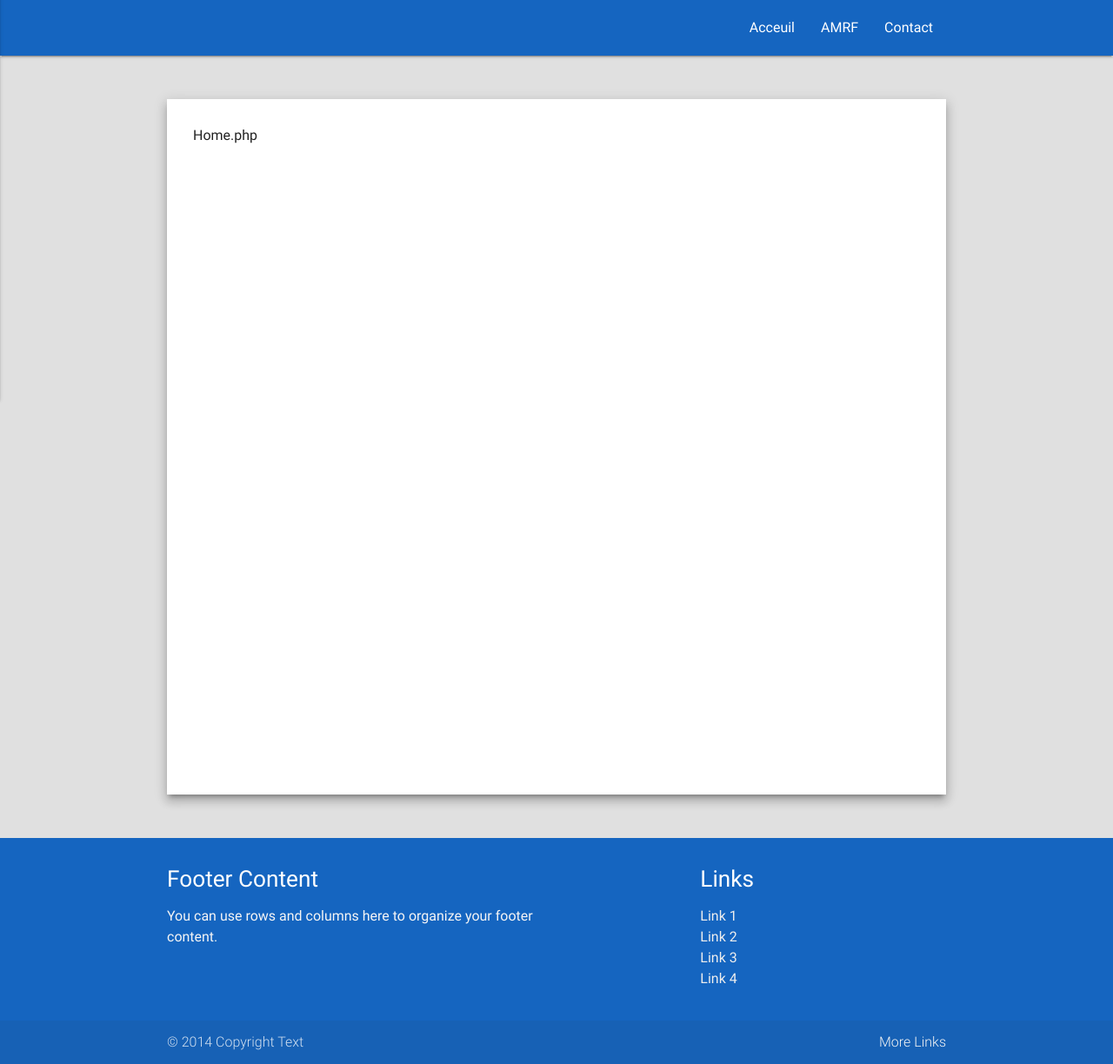
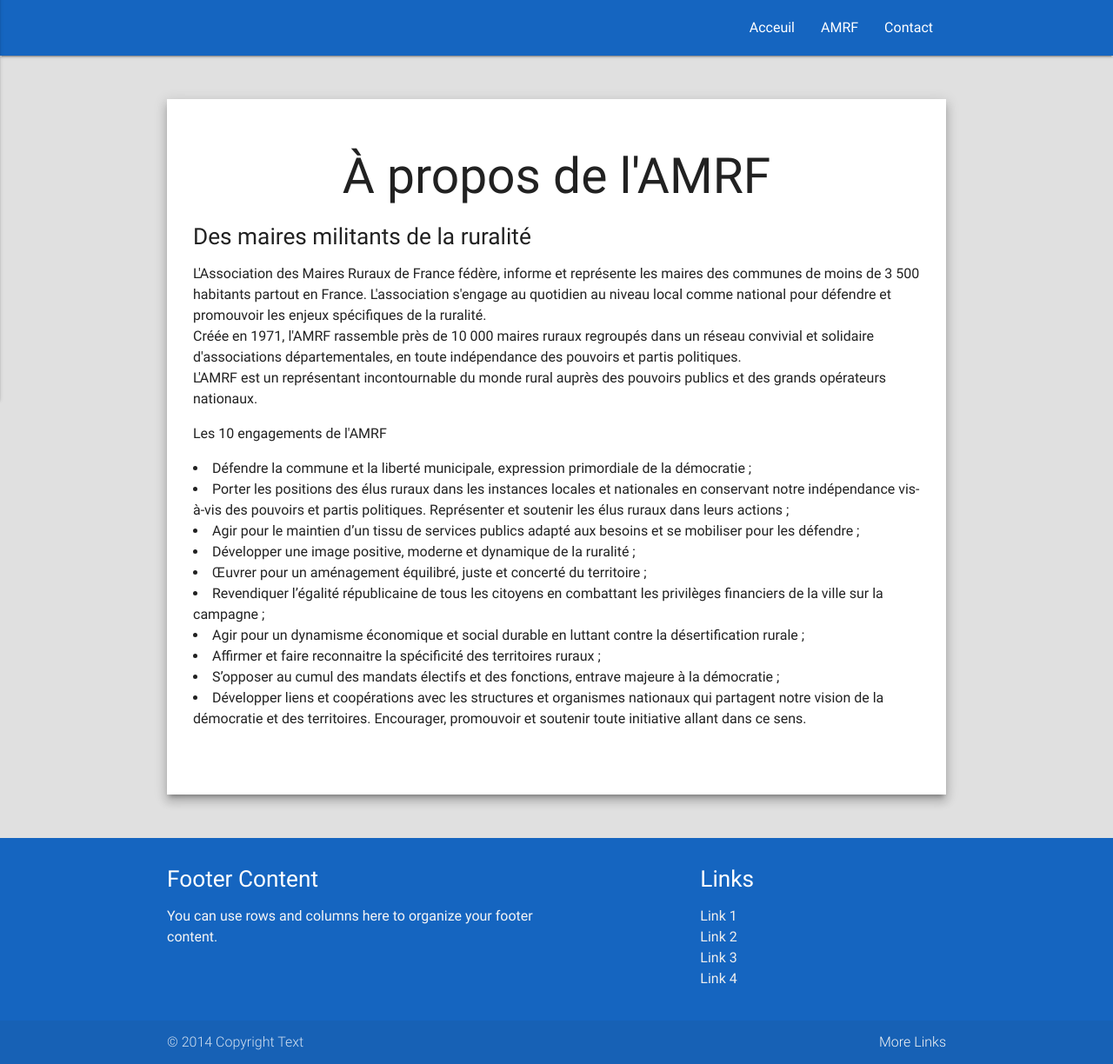
Before and after one commit to Cerynna/Lyon-0917-AMRF, a PHP site: page /?page=amrf in a window 1280 px wide. Shown: the part 400-1624 px from the top of the page at 87% size. Run offline with PHP 8.4, Linux system fonts and the light colour scheme; some libraries are stand-ins or nearby versions.

Commit message:
add file amrf

```diff
--- a/index.php
+++ b/index.php
@@ -35,7 +35,7 @@
             <a href="#" data-activates="mobile-demo" class="button-collapse"><i class="material-icons">menu</i></a>
             <ul class="right hide-on-med-and-down">
                 <li><a href="#">Acceuil</a></li>
-                <li><a href="#">AMRF</a></li>
+                <li><a href="?page=amrf">AMRF</a></li>
                 <li><a href="?page=contact">Contact</a></li>
             </ul>
             <ul class="side-nav" id="mobile-demo">
@@ -62,6 +62,9 @@
                 switch ($page) {
                     case 'home':
                         $linkPage = "home.php";
+                        break;
+                    case 'amrf':
+                        $linkPage = "amrf.php";
                         break;
                     case 'contact':
                         $linkPage = "formContact.php";
--- /dev/null
+++ b/public/pages/amrf.php
@@ -0,0 +1,41 @@
+<?php
+/**
+ * Created by PhpStorm.
+ * User: simont
+ * Date: 02/10/2017
+ * Time: 17:07
+ */
+?>
+
+
+<h2 class="center-align">À propos de l'AMRF</h2>
+
+<h5>Des maires militants de la ruralité</h5>
+
+<p>L'Association des Maires Ruraux de France fédère, informe et représente les maires des communes de moins de 3 500 habitants partout en France. L'association s'engage au quotidien au niveau local comme national pour défendre et promouvoir les enjeux spécifiques de la ruralité.<br/>
+
+Créée en 1971, l'AMRF rassemble près de 10 000 maires ruraux regroupés dans un réseau convivial et solidaire d'associations départementales, en toute indépendance des pouvoirs et partis politiques.<br/>
+
+L'AMRF est un représentant incontournable du monde rural auprès des pouvoirs publics et des grands opérateurs nationaux.</p>
+
+<ul>Les 10 engagements de l'AMRF</ul>
+
+    <li>Défendre la commune et la liberté municipale, expression primordiale de la démocratie ;</li>
+
+<li>Porter les positions des élus ruraux dans les instances locales et nationales en conservant notre indépendance vis-à-vis des pouvoirs et partis politiques. Représenter et soutenir les élus ruraux dans leurs actions ;</li>
+
+<li>Agir pour le maintien d’un tissu de services publics adapté aux besoins et se mobiliser pour les défendre ;</li>
+
+<li>Développer une image positive, moderne et dynamique de la ruralité ;</li>
+
+<li>Œuvrer pour un aménagement équilibré, juste et concerté du territoire ;</li>
+
+<li>Revendiquer l’égalité républicaine de tous les citoyens en combattant les privilèges financiers de la ville sur la campagne ;</li>
+
+<li>Agir pour un dynamisme économique et social durable en luttant contre la désertification rurale ;</li>
+
+<li>Affirmer et faire reconnaitre la spécificité des territoires ruraux ;</li>
+
+<li>S’opposer au cumul des mandats électifs et des fonctions, entrave majeure à la démocratie ;</li>
+
+<li>Développer liens et coopérations avec les structures et organismes nationaux qui partagent notre vision de la démocratie et des territoires. Encourager, promouvoir et soutenir toute initiative allant dans ce sens.</li>
```
